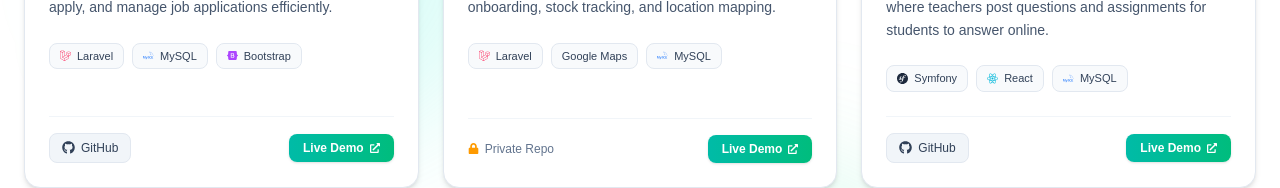
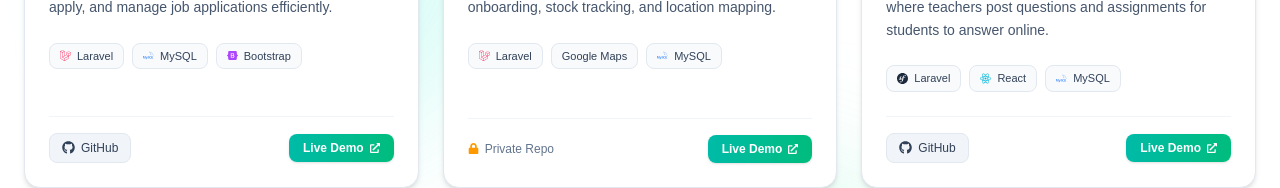
Before and after one commit to namansainiii/portfolio, a Next.js app: page / in a window 1280 px wide. Shown: the part 4088-4276 px from the top of the page. Built offline with nearby package versions, Linux system fonts and the light colour scheme.

Commit message:
Update Projects.jsx

```diff
--- a/src/components/Projects.jsx
+++ b/src/components/Projects.jsx
@@ -53,7 +53,7 @@ export default function Projects() {
       title: "StudyHere",
       badge: "Educational Q&A Portal",
       tech: [
-        { name: "Symfony", icon: <SiSymfony className="text-slate-800 dark:text-white" /> },
+        { name: "Laravel", icon: <SiSymfony className="text-slate-800 dark:text-white" /> },
         { name: "React", icon: <SiReact className="text-cyan-500" /> },
         { name: "MySQL", icon: <SiMysql className="text-blue-500" /> }
       ],
```
